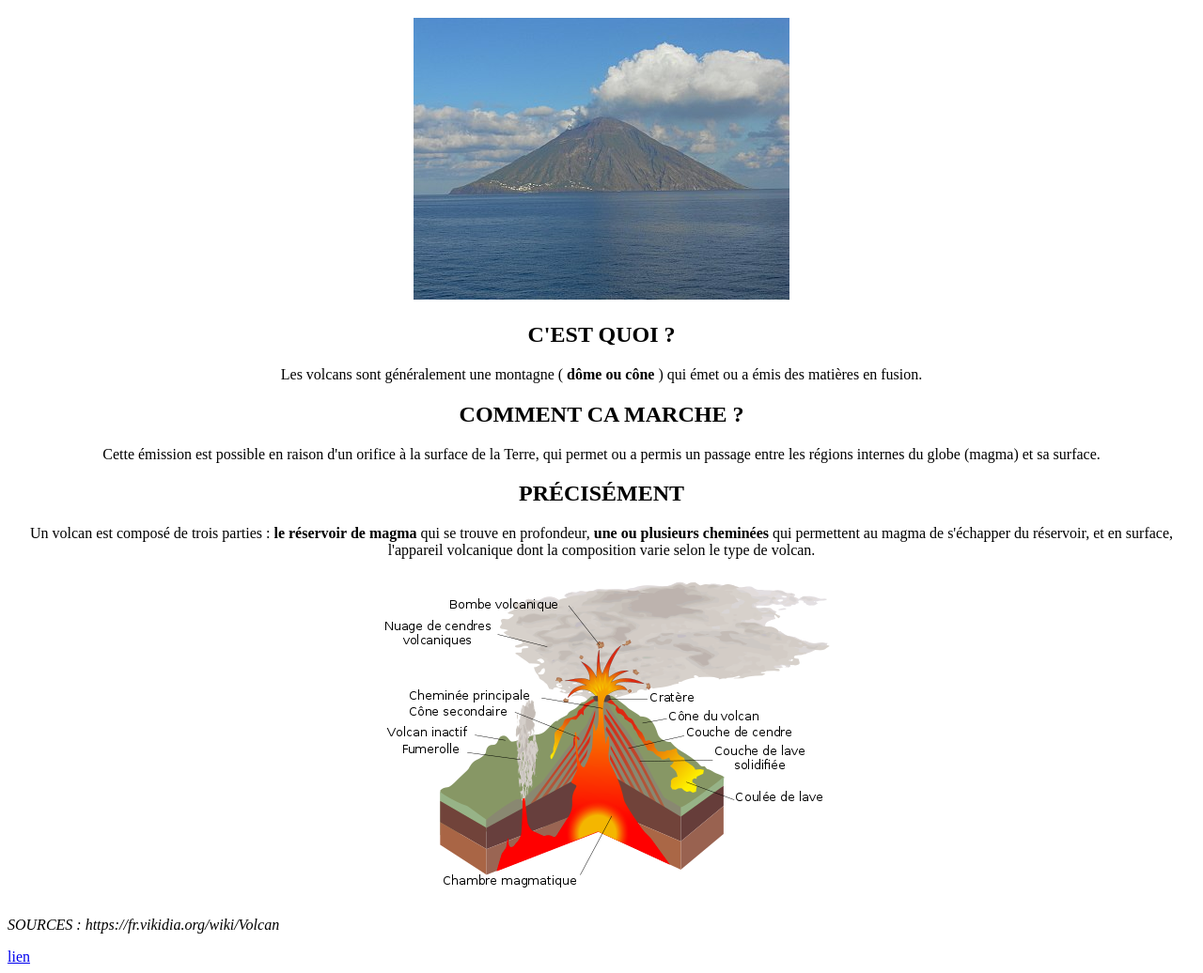
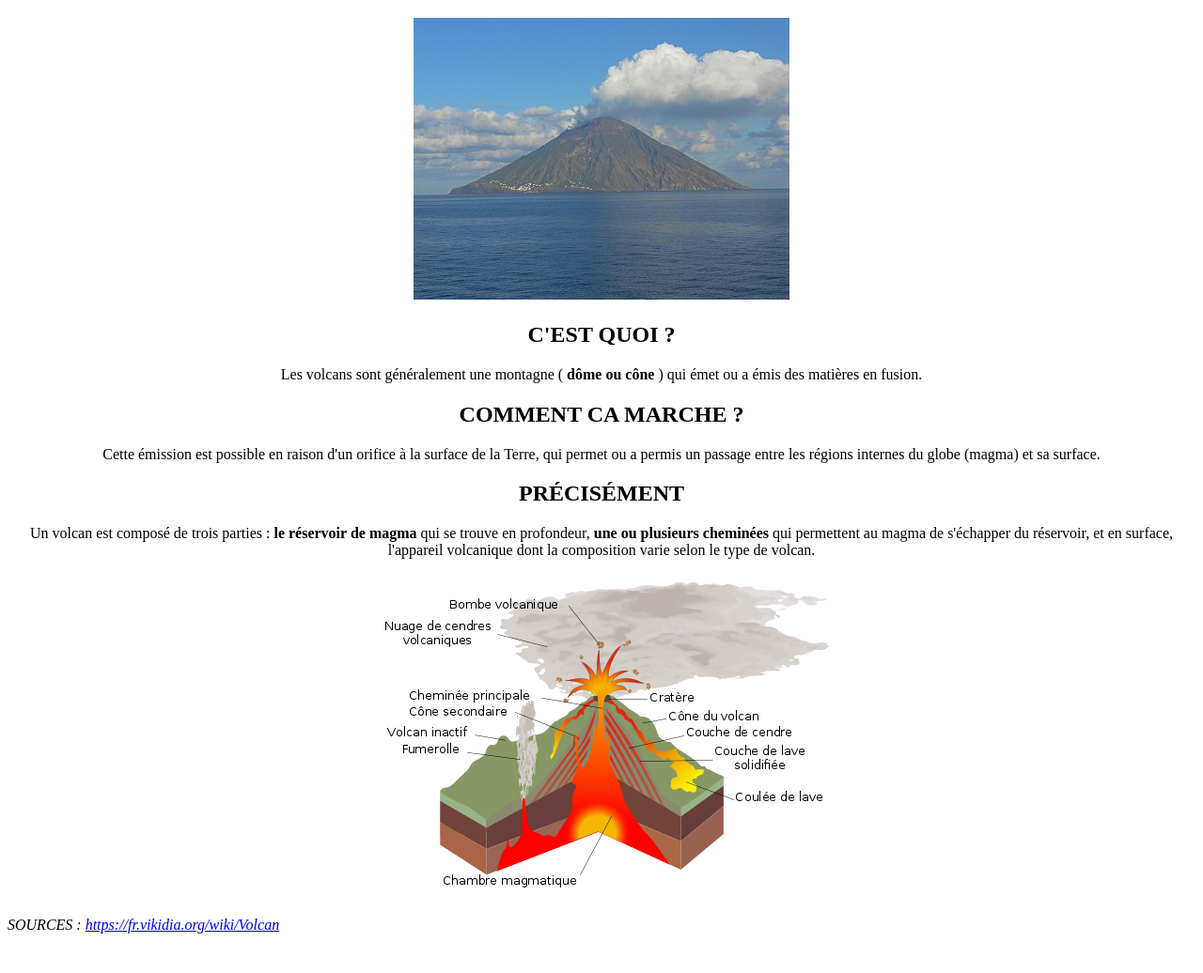
Before and after one commit to adbme/html-css, a plain HTML site: page index.html in a window 1280 px wide. Shown: the part 61-1097 px from the top of the page at 94% size. After the commit the page ends 1071 px from the top, so only its background shows below. Drawn offline with Linux system fonts and the light colour scheme.

Commit message:
lien de source

```diff
--- a/index.html
+++ b/index.html
@@ -35,7 +35,7 @@
 </html>
 </main>
 <footer>
-    <p><i>SOURCES : https://fr.vikidia.org/wiki/Volcan</i></p>
-    <a href="https://fr.vikidia.org/wiki/Volcan"> lien</a>
+    <p><i>SOURCES : <a href="https://fr.vikidia.org/wiki/Volcan"> https://fr.vikidia.org/wiki/Volcan</a></i></p>
+
 </footer>
 </body>
```
